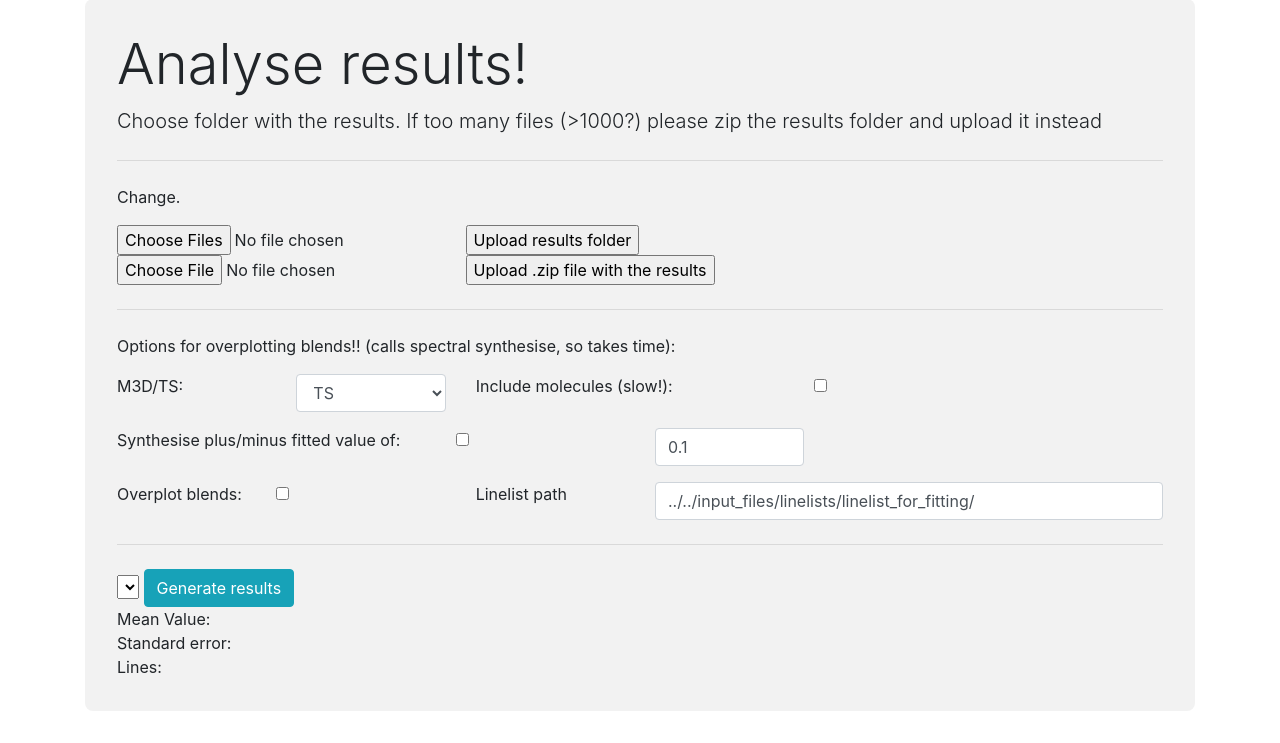
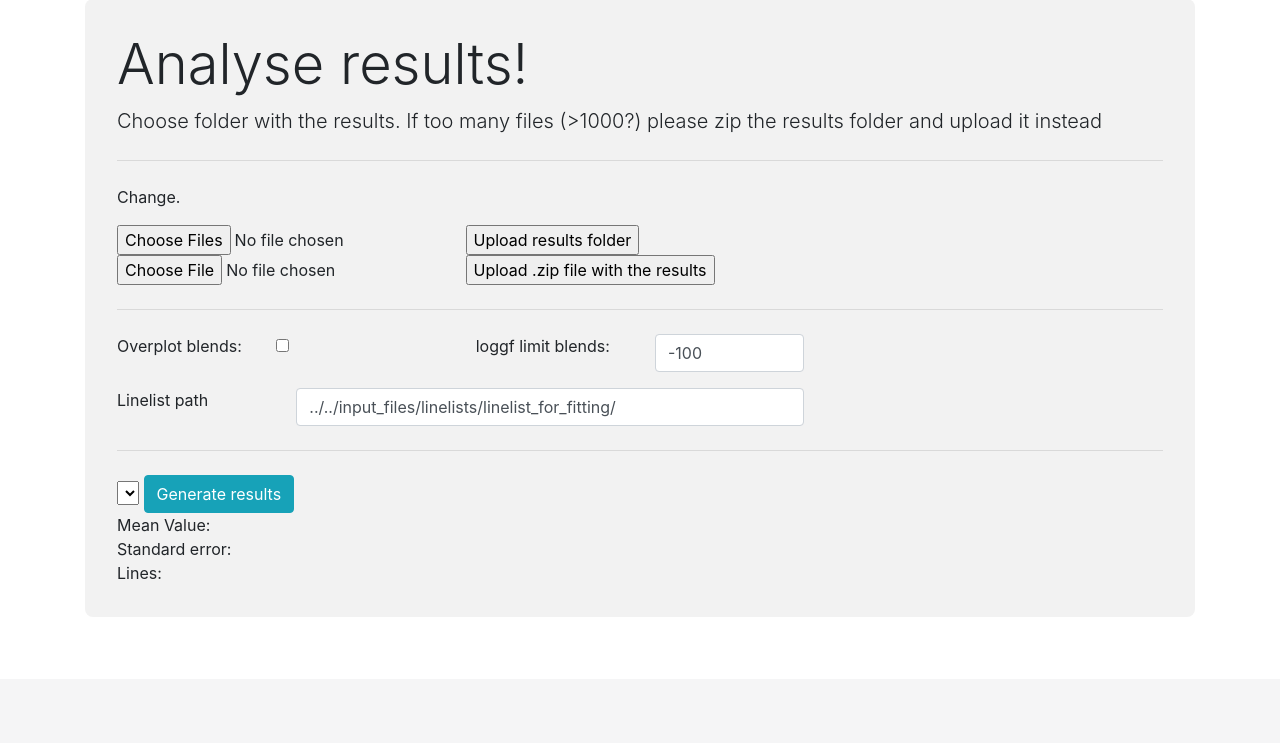
Before and after one commit to stormnick/TSGuiPy, a Flask app: page /spectral_fits_viewer in a window 1280 px wide. Shown: the part 121-864 px from the top of the page. After the commit the page ends 700 px from the top, so only its background shows below. Run offline with Flask 3, Linux system fonts and the light colour scheme; lists and menus that the app fills with data are empty; some libraries are stand-ins or nearby versions.

Commit message:
added plotting of blends,sensitivity from new computed version

```diff
--- a/src/app.py
+++ b/src/app.py
@@ -16,7 +16,7 @@ import numpy as np
 import plotly
 from flask import Flask, render_template, request, jsonify, redirect, url_for
 from TSGuiPy.src import plot
-from plotting_tools.scripts_for_plotting import plot_synthetic_data_m3dis, load_output_data, plot_synthetic_data
+from plotting_tools.scripts_for_plotting import plot_synthetic_data_m3dis, load_output_data, plot_synthetic_data, get_just_parsed_linelist
 from scripts.auxiliary_functions import apply_doppler_correction, calculate_equivalent_width
 from scripts.solar_abundances import periodic_table
 
@@ -138,13 +138,7 @@ def get_plot_fitted_result_one_star():
     specname = data['specname']
     overplot_synthetic_data = data['overplotBlendsCheck']
     linelist_path = data['linelistPath']
-    code_type = data['code_type']
-    synthesise_molecules = data['synthesiseMolecules']
-    #synthesiseSensitivity
-    #sensitivity_value
-    synthesis_sensitivity = data['synthesiseSensitivity']
-    sensitivity_value = data['sensitivityValue']
-    #print(specname)
+    loggf_limit = float(data['loggf_limit'])
     figures = []
     for linemask_idx, linemask_center_wavelength in enumerate(data_results_storage["linemask_center_wavelengths"]):
         center_wavelengths = data_results_storage["linemask_center_wavelengths"][linemask_idx]
@@ -156,58 +150,28 @@ def get_plot_fitted_result_one_star():
         wavelength_observed = data_results_storage['fitted_spectra'][specname]["wavelength_observed"]
         flux_observed = data_results_storage['fitted_spectra'][specname]["flux_observed"]
         rv_correction = data_results_storage['fitted_spectra'][specname]['spectra_rv']
+        wavelength_just_blend = data_results_storage['fitted_spectra'][specname]["wavelength_just_blend"]
+        flux_just_blend = data_results_storage['fitted_spectra'][specname]["flux_just_blend"]
+        wavelength_minus_sensitivity = data_results_storage['fitted_spectra'][specname]["wavelength_minus_sensitivity"]
+        flux_minus_sensitivity = data_results_storage['fitted_spectra'][specname]["flux_minus_sensitivity"]
+        wavelength_plus_sensitivity = data_results_storage['fitted_spectra'][specname]["wavelength_plus_sensitivity"]
+        flux_plus_sensitivity = data_results_storage['fitted_spectra'][specname]["flux_plus_sensitivity"]
         # apply rv correction
         rv_fitted = data_results_storage['fitted_spectra'][specname]['fitted_rv'][linemask_idx]
         wavelength_observed_rv = (apply_doppler_correction(wavelength_observed, rv_correction + rv_fitted))
 
-        wavelength_m3d_increased_abund, flux_m3d_increased_abund = [], []
-        wavelength_m3d_decreased_abund, flux_m3d_decreased_abund = [], []
+        if overplot_synthetic_data and (data_results_storage["fitting_method"] == "lbl" or data_results_storage["fitting_method"] == "vmic"):
+            parsed_linelist_info = get_just_parsed_linelist(left_wavelengths - 0.5, right_wavelengths + 0.5, linelist_path, loggf_limit)
 
-        if overplot_synthetic_data and (data_results_storage["fitting_method"] == "lbl" or data_results_storage["fitting_method"] == "vmic"):
-            teff, logg = data_results_storage['fitted_spectra'][specname]['teff'], data_results_storage['fitted_spectra'][specname]['logg']
-            feh = data_results_storage['fitted_spectra'][specname]['Fe_H'][linemask_idx]
-            vmic = data_results_storage['fitted_spectra'][specname]['vmic'][linemask_idx]
-            lmin, lmax = left_wavelengths - 0.5, right_wavelengths + 0.5
-            ldelta = 0.01
-            vmac = data_results_storage['fitted_spectra'][specname]['vmac'][linemask_idx]
-            rotation = data_results_storage['fitted_spectra'][specname]['rotation'][linemask_idx]
-            resolution = data_results_storage['fitted_spectra'][specname]['resolution']
+            parsed_linelist_dict = []
+            for i, (wavelength_element, element_linelist, loggf) in enumerate(parsed_linelist_info):
+                parsed_linelist_dict.append(
+                    {"wavelength": wavelength_element, "element": element_linelist, "loggf": loggf,
+                     "name": f"{wavelength_element:.2f} {element_linelist} {loggf:.3f}"})
 
-            xfeabundances = data_results_storage['fitted_spectra'][specname]['abundance_dict'].copy()
-            xfeabundances[data_results_storage["fitted_element"]] = -15
 
-            linelist_path = linelist_path
-            if code_type.lower() == "m3d":
-                wavelength_m3d, flux_m3d, parsed_linelist_dict = call_m3d(teff, logg, feh, vmic, lmin, lmax, ldelta, "none", 0, xfeabundances, vmac, rotation, resolution, linelist_path=linelist_path)
-            elif code_type.lower() == "ts":
-                wavelength_m3d, flux_m3d, parsed_linelist_dict = call_ts(teff, logg, feh, vmic, lmin, lmax, ldelta, "none",
-                                                          xfeabundances, vmac, rotation, resolution, linelist_path=linelist_path,
-                                                          synthesise_molecules=synthesise_molecules)
-            if synthesis_sensitivity:
-                xfeabundances_increased_abund = data_results_storage['fitted_spectra'][specname]['abundance_dict'].copy()
-                xfeabundances_increased_abund[data_results_storage["fitted_element"]] = data_results_storage['fitted_spectra'][specname]['fitted_value'][linemask_idx] + sensitivity_value
-                xfeabundances_decreased_abund = data_results_storage['fitted_spectra'][specname]['abundance_dict'].copy()
-                xfeabundances_decreased_abund[data_results_storage["fitted_element"]] = data_results_storage['fitted_spectra'][specname]['fitted_value'][linemask_idx] - sensitivity_value
-                if code_type.lower() == "m3d":
-                    wavelength_m3d_increased_abund, flux_m3d_increased_abund, _ = call_m3d(teff, logg, feh, vmic, lmin, lmax, ldelta,
-                                                                              "none", 0, xfeabundances_increased_abund, vmac, rotation,
-                                                                              resolution, linelist_path=linelist_path)
-                    wavelength_m3d_decreased_abund, flux_m3d_decreased_abund, _ = call_m3d(teff, logg, feh, vmic, lmin, lmax, ldelta,
-                                                                              "none", 0, xfeabundances_decreased_abund, vmac, rotation,
-                                                                              resolution, linelist_path=linelist_path)
-                elif code_type.lower() == "ts":
-                    wavelength_m3d_increased_abund, flux_m3d_increased_abund, _ = call_ts(teff, logg, feh, vmic, lmin, lmax, ldelta,
-                                                                             "none",
-                                                                             xfeabundances_increased_abund, vmac, rotation, resolution,
-                                                                             linelist_path=linelist_path,
-                                                                             synthesise_molecules=synthesise_molecules)
-                    wavelength_m3d_decreased_abund, flux_m3d_decreased_abund, _ = call_ts(teff, logg, feh, vmic, lmin, lmax, ldelta,
-                                                                                "none",
-                                                                                xfeabundances_decreased_abund, vmac, rotation, resolution,
-                                                                                linelist_path=linelist_path,
-                                                                                synthesise_molecules=synthesise_molecules)
         else:
-            wavelength_m3d, flux_m3d, parsed_linelist_dict = [], [], []
+            parsed_linelist_dict = []
 
 
         fitted_value = data_results_storage['fitted_spectra'][specname]['fitted_value'][linemask_idx]
@@ -228,43 +192,10 @@ def get_plot_fitted_result_one_star():
                 filtered_wavelengths.append(wavelength_fitted[i])
                 filtered_flux.append(flux_fitted[i])
 
-        if wavelength_m3d:
-            filtered_m3d_wavelengths = [wavelength_m3d[0]]
-            filtered_m3d_flux = [flux_m3d[0]]
-            for i in range(1, len(wavelength_m3d)):
-                # Check if the current point should be added:
-                if abs(wavelength_m3d[i] - filtered_m3d_wavelengths[-1]) > ldelta_plotted_synthetic:
-                    filtered_m3d_wavelengths.append(wavelength_m3d[i])
-                    filtered_m3d_flux.append(flux_m3d[i])
-        else:
-            filtered_m3d_wavelengths, filtered_m3d_flux = [], []
-
-        if wavelength_m3d_increased_abund:
-            filtered_m3d_wavelengths_increased_abund = [wavelength_m3d_increased_abund[0]]
-            filtered_m3d_flux_increased_abund = [flux_m3d_increased_abund[0]]
-            for i in range(1, len(wavelength_m3d_increased_abund)):
-                # Check if the current point should be added:
-                if abs(wavelength_m3d_increased_abund[i] - filtered_m3d_wavelengths_increased_abund[-1]) > ldelta_plotted_synthetic:
-                    filtered_m3d_wavelengths_increased_abund.append(wavelength_m3d_increased_abund[i])
-                    filtered_m3d_flux_increased_abund.append(flux_m3d_increased_abund[i])
-        else:
-            filtered_m3d_wavelengths_increased_abund, filtered_m3d_flux_increased_abund = [], []
-
-        if wavelength_m3d_decreased_abund:
-            filtered_m3d_wavelengths_decreased_abund = [wavelength_m3d_decreased_abund[0]]
-            filtered_m3d_flux_decreased_abund = [flux_m3d_decreased_abund[0]]
-            for i in range(1, len(wavelength_m3d_decreased_abund)):
-                # Check if the current point should be added:
-                if abs(wavelength_m3d_decreased_abund[i] - filtered_m3d_wavelengths_decreased_abund[-1]) > ldelta_plotted_synthetic:
-                    filtered_m3d_wavelengths_decreased_abund.append(wavelength_m3d_decreased_abund[i])
-                    filtered_m3d_flux_decreased_abund.append(flux_m3d_decreased_abund[i])
-        else:
-            filtered_m3d_wavelengths_decreased_abund, filtered_m3d_flux_decreased_abund = [], []
-
         fig = plot.create_plot_data_one_star(np.asarray(filtered_wavelengths), np.asarray(filtered_flux), wavelength_observed_rv,
-                                             flux_observed, left_wavelengths, right_wavelengths, center_wavelengths, title, filtered_m3d_wavelengths,
-                                             filtered_m3d_flux, filtered_m3d_wavelengths_increased_abund, filtered_m3d_flux_increased_abund,
-                                             filtered_m3d_wavelengths_decreased_abund, filtered_m3d_flux_decreased_abund)
+                                             flux_observed, left_wavelengths, right_wavelengths, center_wavelengths, title, wavelength_just_blend,
+                                             flux_just_blend, wavelength_plus_sensitivity, flux_plus_sensitivity,
+                                             wavelength_minus_sensitivity, flux_minus_sensitivity)
         figure_data = {
             "figure": json.dumps(fig, cls=plotly.utils.PlotlyJSONEncoder),
             "value": fitted_value,
@@ -797,8 +728,9 @@ def process_file(folder_path, processed_dict):
     for (filename, spectra_rv) in zip(data_results_storage["parsed_config_dict"]["specname_fitlist"], data_results_storage["parsed_config_dict"]["rv_fitlist"]):
         data_results_storage['fitted_spectra'][filename] = {}
         # fitted spectra
+        filename_fitted_spectra = os.path.join(folder_path, f"result_spectrum_{filename}_convolved.spec")
         try:
-            wavelength, flux = np.loadtxt(os.path.join(folder_path, f"result_spectrum_{filename}_convolved.spec"), unpack=True, usecols=(0,1), dtype=float)
+            wavelength, flux = np.loadtxt(filename_fitted_spectra, unpack=True, usecols=(0,1), dtype=float)
             wavelength, flux = zip(*sorted(zip(wavelength, flux)))
         except FileNotFoundError:
             wavelength, flux = [], []
@@ -810,6 +742,41 @@ def process_file(folder_path, processed_dict):
         wavelength_observed, flux_observed = np.loadtxt(os.path.join(folder_path, filename), unpack=True, usecols=(0,1), dtype=float)
         data_results_storage['fitted_spectra'][filename]["wavelength_observed"] = wavelength_observed
         data_results_storage['fitted_spectra'][filename]["flux_observed"] = flux_observed
+        # sensitivity and just blend
+        filename_fitted_spectra_just_blend = filename_fitted_spectra.replace("_convolved.spec",
+                                                                             "_convolved_just_blend.spec")
+        filename_fitted_spectra_minus_sensitivity = filename_fitted_spectra.replace("_convolved.spec",
+                                                                                    "_convolved_minus_sensitivity.spec")
+        filename_fitted_spectra_plus_sensitivity = filename_fitted_spectra.replace("_convolved.spec",
+                                                                                   "_convolved_plus_sensitivity.spec")
+
+        # check if file just blend exists, then load, otherwise set empty arrays
+        if os.path.isfile(filename_fitted_spectra_just_blend):
+            wavelength_just_blend, flux_just_blend = np.loadtxt(filename_fitted_spectra_just_blend, dtype=float,
+                                                                unpack=True)
+        else:
+            wavelength_just_blend, flux_just_blend = np.array([]), np.array([])
+        wavelength_just_blend, flux_just_blend = list(wavelength_just_blend), list(flux_just_blend)
+        # check if file minus sensitivity exists, then load, otherwise set empty arrays
+        if os.path.isfile(filename_fitted_spectra_minus_sensitivity):
+            wavelength_minus_sensitivity, flux_minus_sensitivity = np.loadtxt(filename_fitted_spectra_minus_sensitivity,
+                                                                              dtype=float, unpack=True)
+        else:
+            wavelength_minus_sensitivity, flux_minus_sensitivity = np.array([]), np.array([])
+        wavelength_minus_sensitivity, flux_minus_sensitivity = list(wavelength_minus_sensitivity), list(flux_minus_sensitivity)
+        # check if file plus sensitivity exists, then load, otherwise set empty arrays
+        if os.path.isfile(filename_fitted_spectra_plus_sensitivity):
+            wavelength_plus_sensitivity, flux_plus_sensitivity = np.loadtxt(filename_fitted_spectra_plus_sensitivity,
+                                                                            dtype=float, unpack=True)
+        else:
+            wavelength_plus_sensitivity, flux_plus_sensitivity = np.array([]), np.array([])
+        wavelength_plus_sensitivity, flux_plus_sensitivity = list(wavelength_plus_sensitivity), list(flux_plus_sensitivity)
+        data_results_storage['fitted_spectra'][filename]["wavelength_just_blend"] = wavelength_just_blend
+        data_results_storage['fitted_spectra'][filename]["flux_just_blend"] = flux_just_blend
+        data_results_storage['fitted_spectra'][filename]["wavelength_minus_sensitivity"] = wavelength_minus_sensitivity
+        data_results_storage['fitted_spectra'][filename]["flux_minus_sensitivity"] = flux_minus_sensitivity
+        data_results_storage['fitted_spectra'][filename]["wavelength_plus_sensitivity"] = wavelength_plus_sensitivity
+        data_results_storage['fitted_spectra'][filename]["flux_plus_sensitivity"] = flux_plus_sensitivity
         # rv correction
         data_results_storage['fitted_spectra'][filename]['spectra_rv'] = spectra_rv
         # find the spectraname in fitlist_parameters
--- a/src/plot.py
+++ b/src/plot.py
@@ -107,11 +107,11 @@ def create_plot_data_one_star(x_fitted, y_fitted, x_obs, y_obs, left_line, right
                                    showlegend=False)
     # plot the synthetic data as a line but with alpha=0.5 and grey colour
     if wavelength_synthetic and flux_synthetic:
-        trace_synthetic = go.Scatter(x=wavelength_synthetic, y=flux_synthetic, mode='lines', line=dict(color='grey'), opacity=0.5, name='synthetic')
+        trace_synthetic = go.Scatter(x=wavelength_synthetic, y=flux_synthetic, mode='lines', line=dict(color='grey'), opacity=0.4, name='blends')
     if wavelength_synt_extra1 and flux_synt_extra1:
-        trace_synthetic_extra1 = go.Scatter(x=wavelength_synt_extra1, y=flux_synt_extra1, mode='lines', line=dict(color='pink'), opacity=0.5)
+        trace_synthetic_extra1 = go.Scatter(x=wavelength_synt_extra1, y=flux_synt_extra1, mode='lines', line=dict(color='teal'), opacity=0.4, name='increased A(X)')
     if wavelength_synt_extra2 and flux_synt_extra2:
-        trace_synthetic_extra2 = go.Scatter(x=wavelength_synt_extra2, y=flux_synt_extra2, mode='lines', line=dict(color='pink'), opacity=0.5)
+        trace_synthetic_extra2 = go.Scatter(x=wavelength_synt_extra2, y=flux_synt_extra2, mode='lines', line=dict(color='teal'), opacity=0.4, name='decreased A(X)')
 
     # xlimit is the range of x values to plot
     xlimit = [left_line - 0.1, right_line + 0.1]
--- a/src/templates/spectral_fits_viewer.html
+++ b/src/templates/spectral_fits_viewer.html
@@ -159,6 +159,7 @@
                 <input type="submit" value="Upload .zip file with the results">
             </form>
             <hr class="my-4">
+            <!--
             <div class="row form-group">
                 <div class="col-md-8">
                 Options for overplotting blends!! (calls spectral synthesise, so takes time):
@@ -181,18 +182,7 @@
                     <input type="checkbox" class="form-check-input" id="synthesiseMolecules" name="synthesiseMolecules">
                 </div>
             </div>
-            <div class="row form-group">
-
-                <div class="col-md-4">
-                    <label for="synthesiseSensitivity">Synthesise plus/minus fitted value of:</label>
-                </div>
-                <div class="col-md-2">
-                    <input type="checkbox" class="form-check-input" id="synthesiseSensitivity" name="synthesiseSensitivity">
-                </div>
-                <div class="col-md-2">
-                    <input type="number" class="form-control" id="sensitivityValue" name="sensitivityValue" value="0.1">
-                </div>
-            </div>
+            -->
 
             <div class="row form-group">
                 <div class="col-md-2">
@@ -201,6 +191,14 @@
                 <div class="col-md-2">
                     <input type="checkbox" class="form-check-input" id="overplotBlendsCheck" name="overplotBlendsCheck">
                 </div>
+                <div class="col-md-2">
+                    <label for="m3d_loggf_limit">loggf limit blends:</label>
+                </div>
+                <div class="col-md-2">
+                    <input type="number" class="form-control" id="m3d_loggf_limit" name="m3d_loggf_limit" value="-100">
+                </div>
+            </div>
+            <div class="row form-group">
                 <div class="col-md-2">
                     <label for="m3d_linelist">Linelist path</label>
                 </div>
@@ -234,10 +232,7 @@
             specname: document.getElementById("specname").value,
             overplotBlendsCheck: document.getElementById("overplotBlendsCheck").checked,
             linelistPath: document.getElementById("m3d_linelist").value,
-            code_type: document.getElementById("code_type").value,
-            synthesiseMolecules: document.getElementById("synthesiseMolecules").checked,
-            synthesiseSensitivity: document.getElementById("synthesiseSensitivity").checked,
-            sensitivityValue: parseFloat(document.getElementById("sensitivityValue").value)
+            loggf_limit: document.getElementById("m3d_loggf_limit").value
         };
         displayNotification("Processing...", 3000, "blue"); // Example: blue for processing
         // Send AJAX request to Flask to generate plots
```
